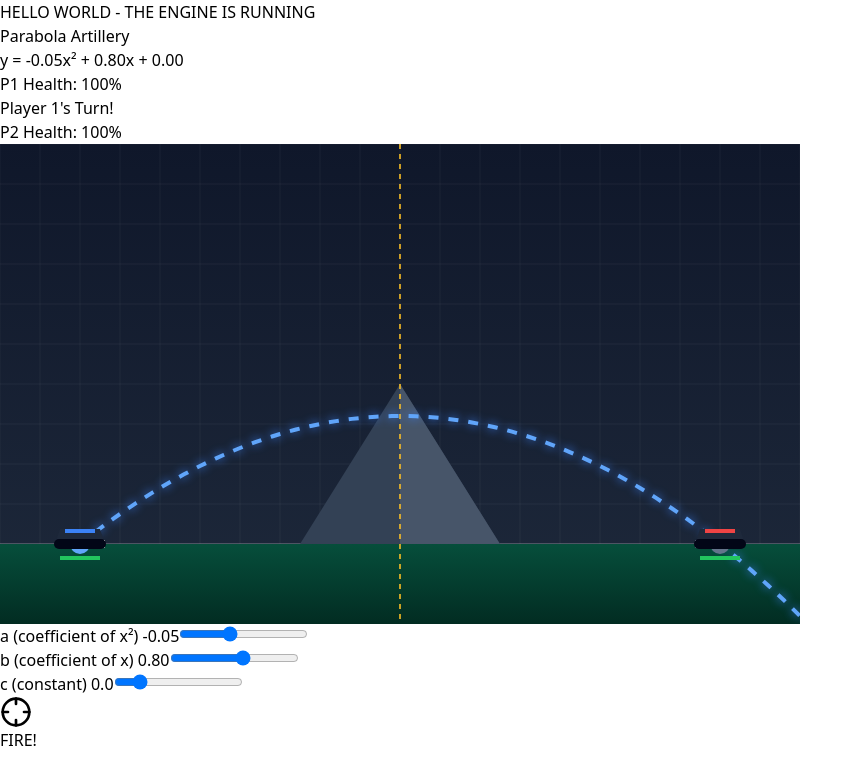
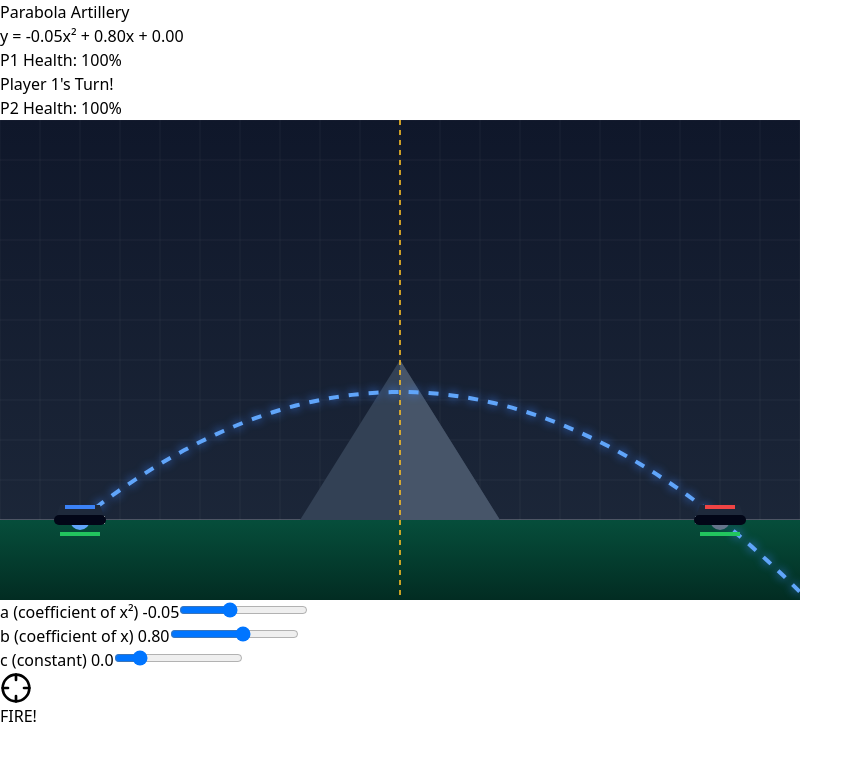
Before and after one commit to sngbui/parabola-artillery, a React (Vite) app: page / in a window 1280 px wide. Shown: the top 784 px of the page, without its empty margins (0-863 px from the left). Built offline with nearby package versions, Linux system fonts and the light colour scheme; the HTML template or start-up script is replaced by a standard one.

Commit message:
Update App.jsx

```diff
--- a/src/App.jsx
+++ b/src/App.jsx
@@ -490,7 +490,7 @@ export default function App() {
 
   return (
     <div className="min-h-screen bg-slate-950 text-white font-sans flex flex-col items-center justify-center p-4">
-      <h1>HELLO WORLD - THE ENGINE IS RUNNING</h1>
+
       {/* HEADER */}
       <div className="w-full max-w-4xl text-center mb-4">
         <h1 className="text-4xl font-extrabold text-transparent bg-clip-text bg-gradient-to-r from-blue-400 to-red-400 drop-shadow-md">Parabola Artillery</h1>
```
